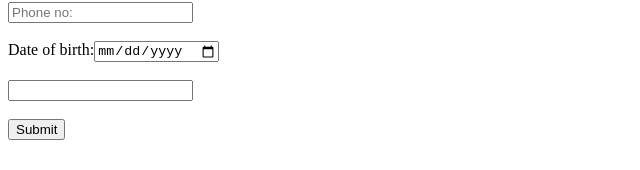
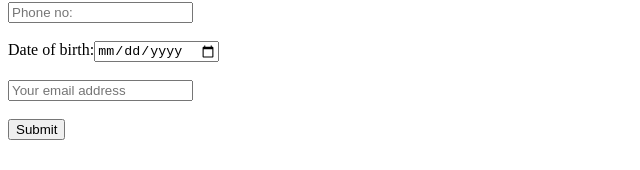
Before and after one commit to Sanoop-1/sample, a plain HTML site: page index.html in a window 1280 px wide. Shown: the part 156-326 px from the top of the page, without its empty margins (0-640 px from the left). Drawn offline with Linux system fonts and the light colour scheme.

Commit message:
Update index.html

```diff
--- a/index.html
+++ b/index.html
@@ -10,7 +10,7 @@
          <input type="text" placeholder="Your fathers  name"/><br/><br/>
          <input type="text" placeholder="Phone no:"/><br/><br/>
          Date of birth:<input type="date" /><br/><br/>
-         <input type="email" place holder="Your email address" /><br/><br/>
+         <input type="email" placeholder="Your email address" /><br/><br/>
          <input type="submit" />
       </form>
    </body>
```
